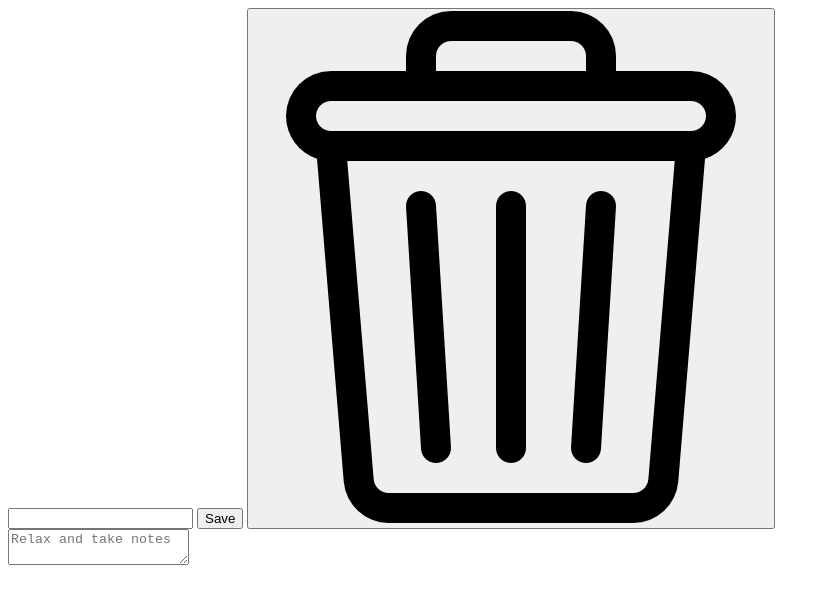
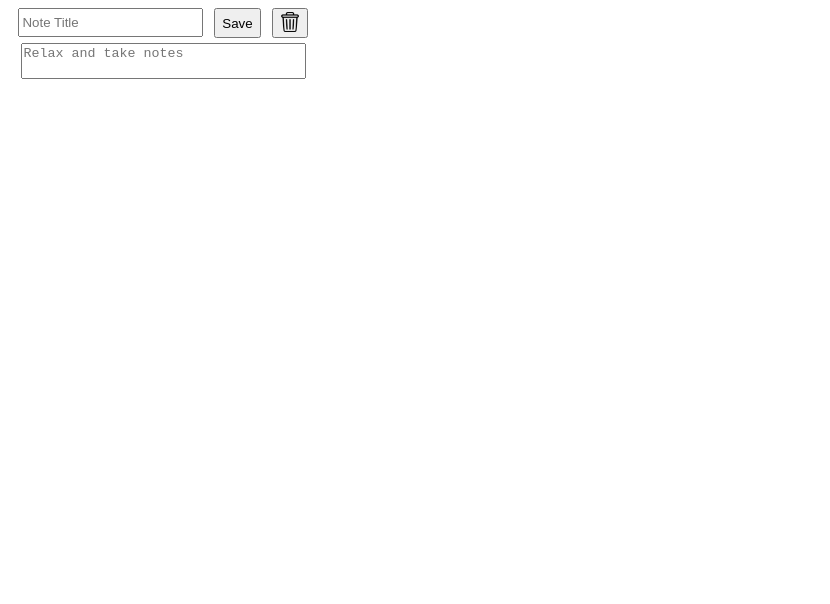
Before and after one commit to denis-rossati/quick-notepad-extension, a browser extension: page index.html in a window 1280 px wide. Shown: the whole page, without its empty margins (0-830 px from the left). Drawn offline with Linux system fonts and the light colour scheme.

Commit message:
finished

```diff
--- a/index.html
+++ b/index.html
@@ -1,21 +1,22 @@
 <!DOCTYPE html>
 <html lang="en">
-<head>
-  <title>Quick Notepad</title>
+  <head>
+    <title>Quick Notepad</title>
+    <link rel="stylesheet" href="style.css">
 </head>
 <body>
   <main id="mother-of-all" >
     <article id="notepad-area" >
       <div>
         <label for="title-field">
-          <input type="text" name="note-title-input" id="title-field"></input>
+          <input placeholder="Note Title" type="text" name="note-title-input" id="title-field"></input>
         </label>
         <label for="save-button">
           <button type="submit" name="submit-note-button" id="save-button">Save</button>
         </label>
         <label for="remove-note">
           <button type="button" name="remove-note-button" id="remove-note">
-            <img src="./images/trash-can.png" alt="trash can icon - remove note" >
+            <img id="trash-can" src="./images/trash-can.png" alt="trash can icon - remove note" >
           </button>
         </label>
       </div>
--- a/scripts/main.js
+++ b/scripts/main.js
@@ -85,6 +85,8 @@ const removeNote = () => {
   const newNotes = oldLocalStorageArray.filter(({ titleContent }) => titleContent !== titleOfNote);
   localStorage.setItem('quickNotePad', JSON.stringify(newNotes));
   updateNoteListButtons();
+  document.getElementById('title-field').value = '';
+  document.getElementById('notes-input').value = '';
 };
 
 window.onload = () => {
--- /dev/null
+++ b/style.css
@@ -0,0 +1,33 @@
+#notepad-area div {
+  width: 300px;
+  display: flex;
+  align-content: center;
+  justify-content: space-around;
+  margin: 5px;
+}
+
+#notepad-area div img {
+  height: 20px;
+}
+
+#notepad-area div button {
+  height: 30px;
+}
+
+#notepad-area div input {
+  height: 23px;
+}
+
+textarea {
+  resize: none;
+  min-width: 279px;
+}
+
+#notes-list {
+  margin-left: 13px;
+  max-width: 285px;
+}
+
+#notes-list button {
+  margin: 1px 2px;
+}
```
